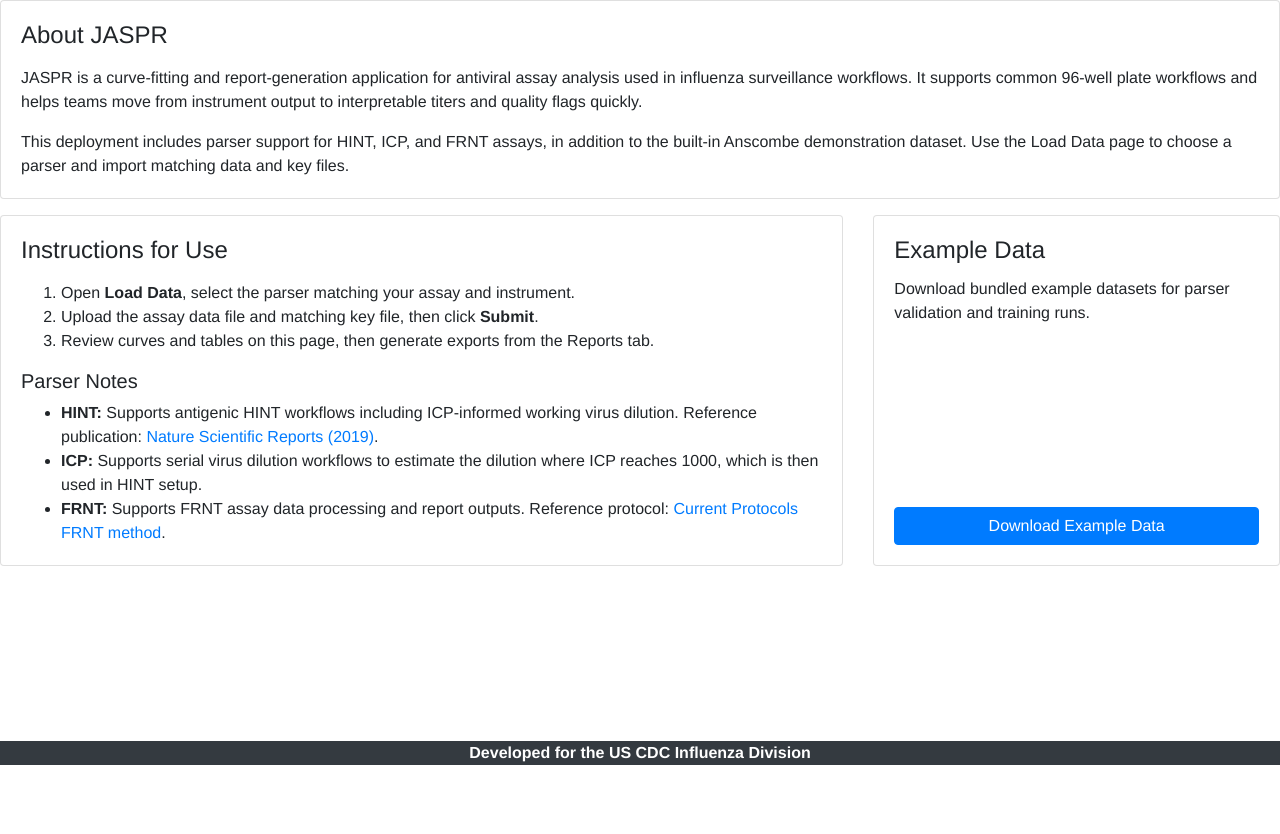
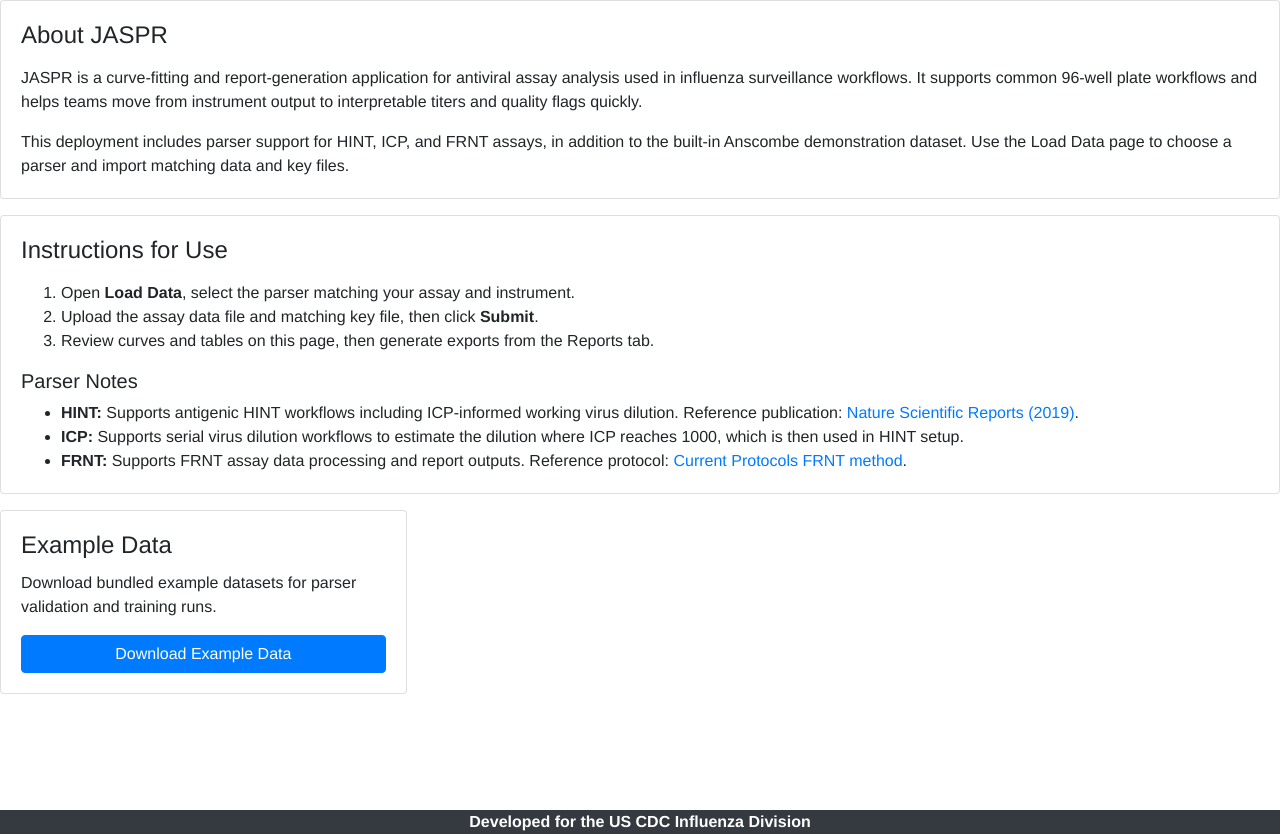
Before and after one commit to CDCgov/jaspr, a Flask app: page / in a window 1280 px wide. Shown: the part 35-869 px from the top of the page. Before the commit the page ends 800 px from the top, so only its background shows below. Run offline with Flask 3, Linux system fonts and the light colour scheme; some libraries are stand-ins or nearby versions.

Commit message:
FLULIMS-5583 Updating Home Page

```diff
--- a/app/jaspr/templates/main.html
+++ b/app/jaspr/templates/main.html
@@ -3,7 +3,7 @@
 {% block body %}
 <div class="row mb-3">
 	<div class="col-12">
-		<div class="card">
+		<div class="card h-100">
 			<div class="card-body">
 				<h4 class="card-title mb-3">About JASPR</h4>
 				<p class="card-text">
@@ -20,7 +20,7 @@
 </div>
 
 <div class="row mb-3">
-	<div class="col-lg-8 mb-3 mb-lg-0">
+	<div class="col-12">
 		<div class="card h-100">
 			<div class="card-body">
 				<h4 class="card-title mb-3">Instructions for Use</h4>
@@ -50,6 +50,10 @@
 			</div>
 		</div>
 	</div>
+
+</div>
+
+<div class="row mb-3">
 	<div class="col-lg-4">
 		<div class="card h-100">
 			<div class="card-body d-flex flex-column">
```
